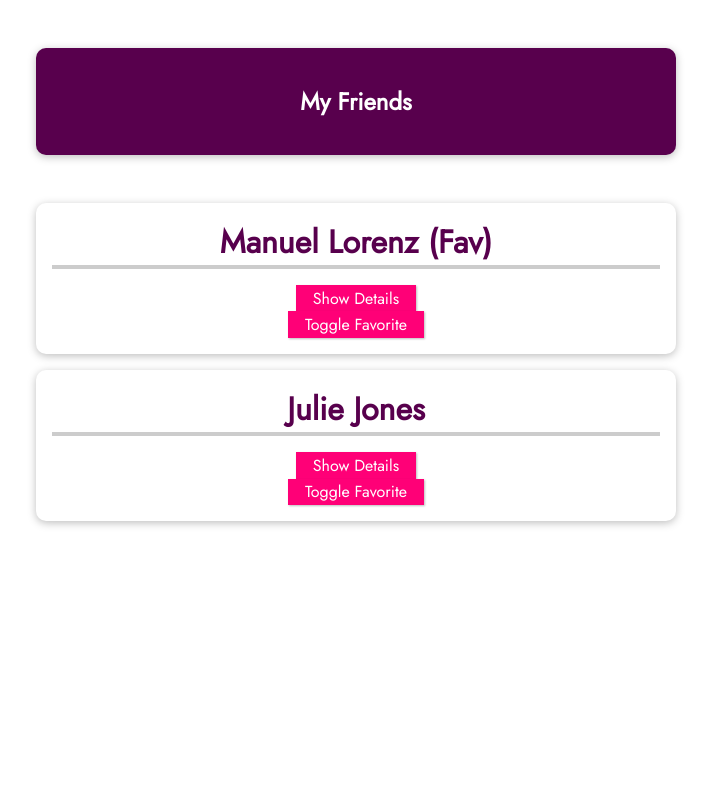
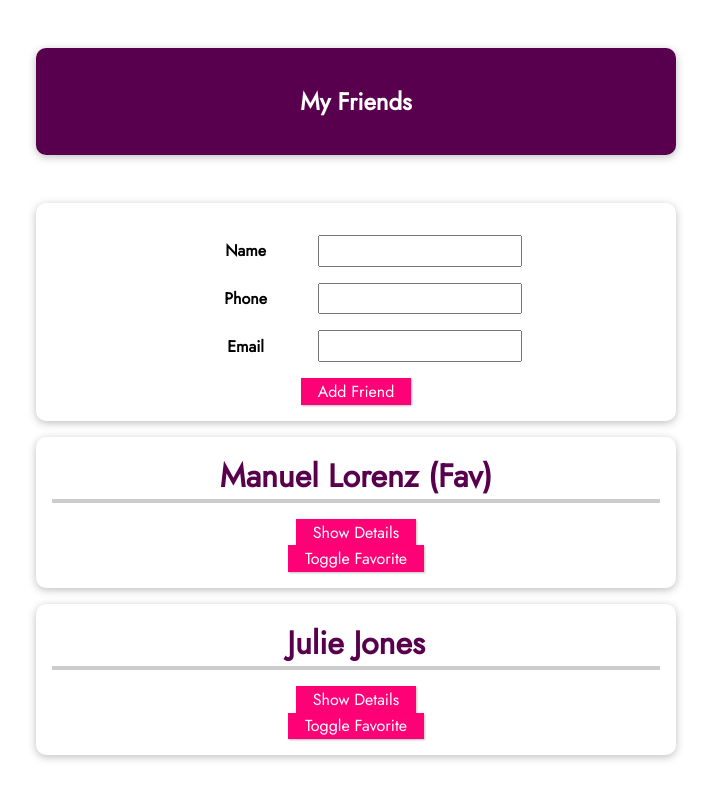
Before and after one commit to soorajsprakash/Vue_Learn, a Vue app in the folder 16. vue-first-app/: page / in a window 1280 px wide. Shown: the whole page, without its empty margins (284-995 px from the left). Built offline with nearby package versions, Linux system fonts and the light colour scheme.

Commit message:
new component => add friend

```diff
--- a/16. vue-first-app/src/App.vue
+++ b/16. vue-first-app/src/App.vue
@@ -3,6 +3,7 @@
         <header>
             <h1>My Friends</h1>
         </header>
+        <add-friend @add-contact="addContact"></add-friend>
         <ul>
             <friend-contact
                 v-for="friend in friends"
@@ -45,6 +46,15 @@ export default {
         toggleFavStatus(friendId) {
             const friend = this.friends.find((f) => f.id === friendId)
             friend.isFavorite = !friend.isFavorite
+        },
+        addContact(name, phone, email) {
+            const newFriend = {
+                id: new Date().toISOString(),
+                name,
+                phone,
+                email,
+            }
+            this.friends.push(newFriend)
         }
     }
 };
@@ -83,7 +93,7 @@ header {
     list-style: none;
 }
 
-#app li {
+#app li, #app form {
     box-shadow: 0 2px 8px rgba(0, 0, 0, 0.26);
     margin: 1rem auto;
     border-radius: 10px;
@@ -116,4 +126,19 @@ header {
     border-color: #ec3169;
     box-shadow: 1px 1px 4px rgba(0, 0, 0, 0.26);
 }
+
+#app input {
+  font: inherit;
+  padding: 0.15rem;
+}
+#app label {
+  font-weight: bold;
+  margin-right: 1rem;
+  width: 7rem;
+  display: inline-block;
+}
+#app form div {
+  margin: 1rem 0;
+}
+
 </style>
--- /dev/null
+++ b/16. vue-first-app/src/components/AddFriend.vue
@@ -0,0 +1,37 @@
+<template>
+    <form @submit.prevent="submitData">
+        <div>
+            <label for="name">Name</label>
+            <input type="text" id="name" v-model="enteredName">
+        </div>
+        <div>
+            <label for="phone">Phone</label>
+            <input type="tel" id="phone" v-model="enteredPhone">
+        </div>
+        <div>
+            <label for="email">Email</label>
+            <input type="email" id="email" v-model="enteredEmail">
+        </div>
+        <button>Add Friend</button>
+    </form>
+</template>
+
+
+<script>
+export default {
+    data() {
+        return {
+            enteredName: '',
+            enteredPhone: '',
+            enteredEmail: ''
+        };
+    },
+    emits: ['add-contact'],
+    methods: {
+        submitData() {
+            this.$emit('add-contact', this.enteredName, this.enteredPhone, this.enteredEmail)
+            this.enteredName = this.enteredPhone = this.enteredEmail = ''
+        }
+    }
+};
+</script>
--- a/16. vue-first-app/src/main.js
+++ b/16. vue-first-app/src/main.js
@@ -1,9 +1,11 @@
 import { createApp } from 'vue';
 import App from './App.vue';
 import FriendContact from './components/FriendContact.vue';
+import AddFriend from './components/AddFriend.vue';
 
 const app = createApp(App);
 
 app.component('friend-contact', FriendContact);
+app.component('add-friend', AddFriend);
 
 app.mount('#app');
```
